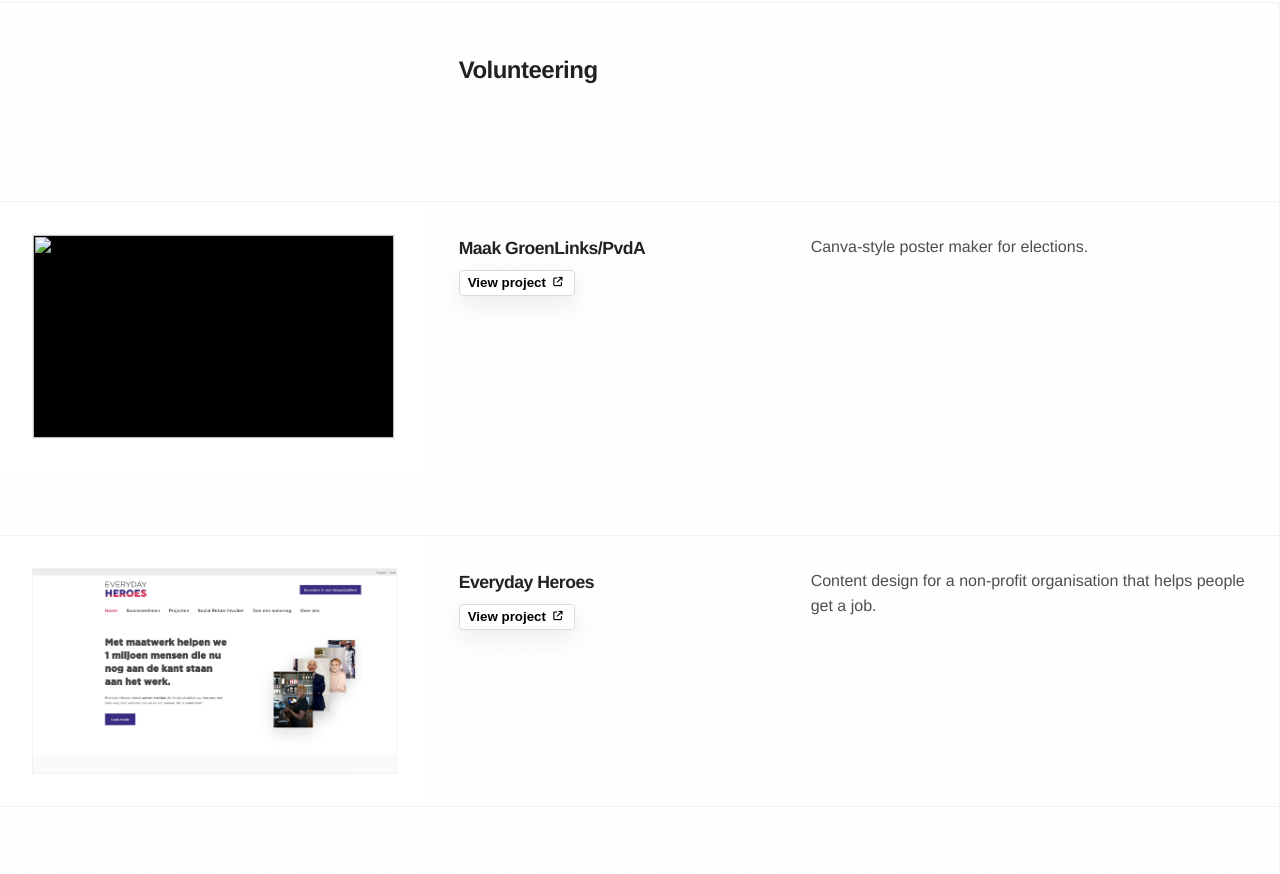
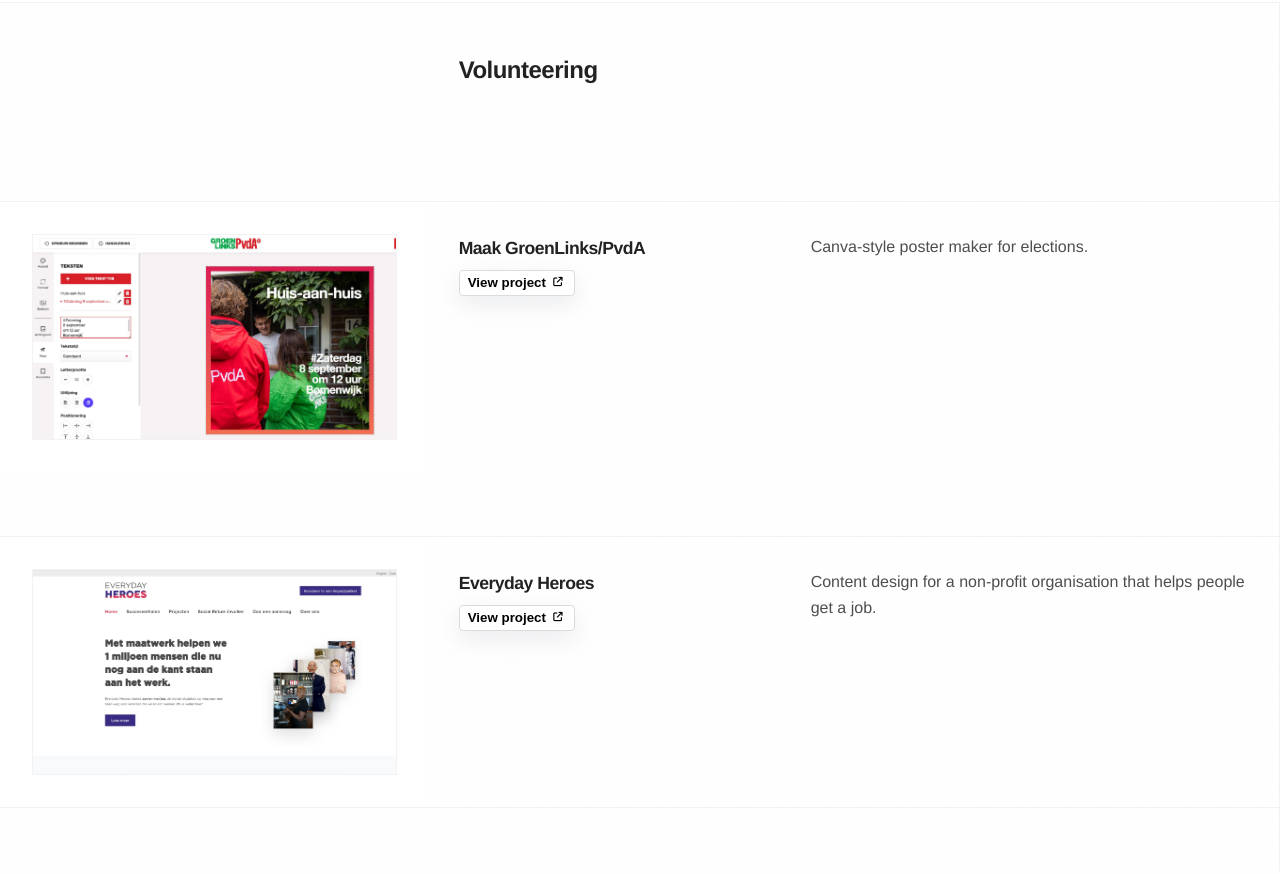
Before and after one commit to paulmiddelkoopux/portfolio, a website: page index.html in a window 1280 px wide. Shown: the part 2935-3809 px from the top of the page. Drawn offline with Linux system fonts and the light colour scheme.

Commit message:
Update experience thumbnail image source in index.html

```diff
--- a/index.html
+++ b/index.html
@@ -171,7 +171,7 @@
   </section>
   <section>
     <div class="imageContainer">
-      <img class="experienceThumbnail" src="assets/images/maakGroenLinks.png">
+      <img class="experienceThumbnail" src="assets/images/maakGroenLinksThumbnail.jpg">
     </div>
     <div class="text">
       <div class="project">
```
